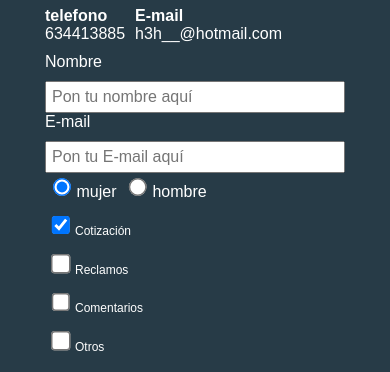
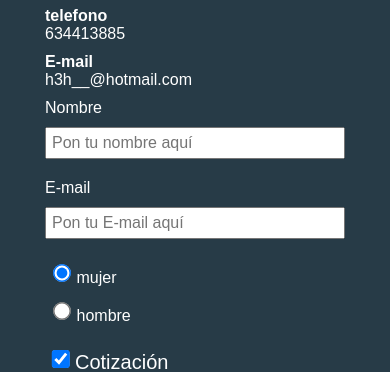
Before and after one commit to Ennyah3h/invie-basic, a plain HTML site: page precios.html in a window 390 px wide. Shown: the part 660-1032 px from the top of the page. Drawn offline with Linux system fonts and the light colour scheme; some packages are replaced by stand-ins of ours; files whose address does not match are found by name; a web font is replaced by a local one.

Commit message:
user experience

```diff
--- a/css/invie.css
+++ b/css/invie.css
@@ -402,6 +402,11 @@ video {
 
   .contacto {
     margin: 0 auto;
+    display: block;
+  }
+
+  .contacto a {
+    display: block;
   }
 
   .formulario {
@@ -410,12 +415,21 @@ video {
     width: 300px;
   }
 
+  .sexo label {
+    display: block;
+  }
+
   .interes label {
     display: block;
+    font-size: 20px;
   }
 
   .col1 {
     margin: 0;
+  }
+
+  input[type="text"] {
+    margin-bottom: 20px;
   }
 
   input[type="text"],
```
Also changed, not shown: css/invie.min.css.
